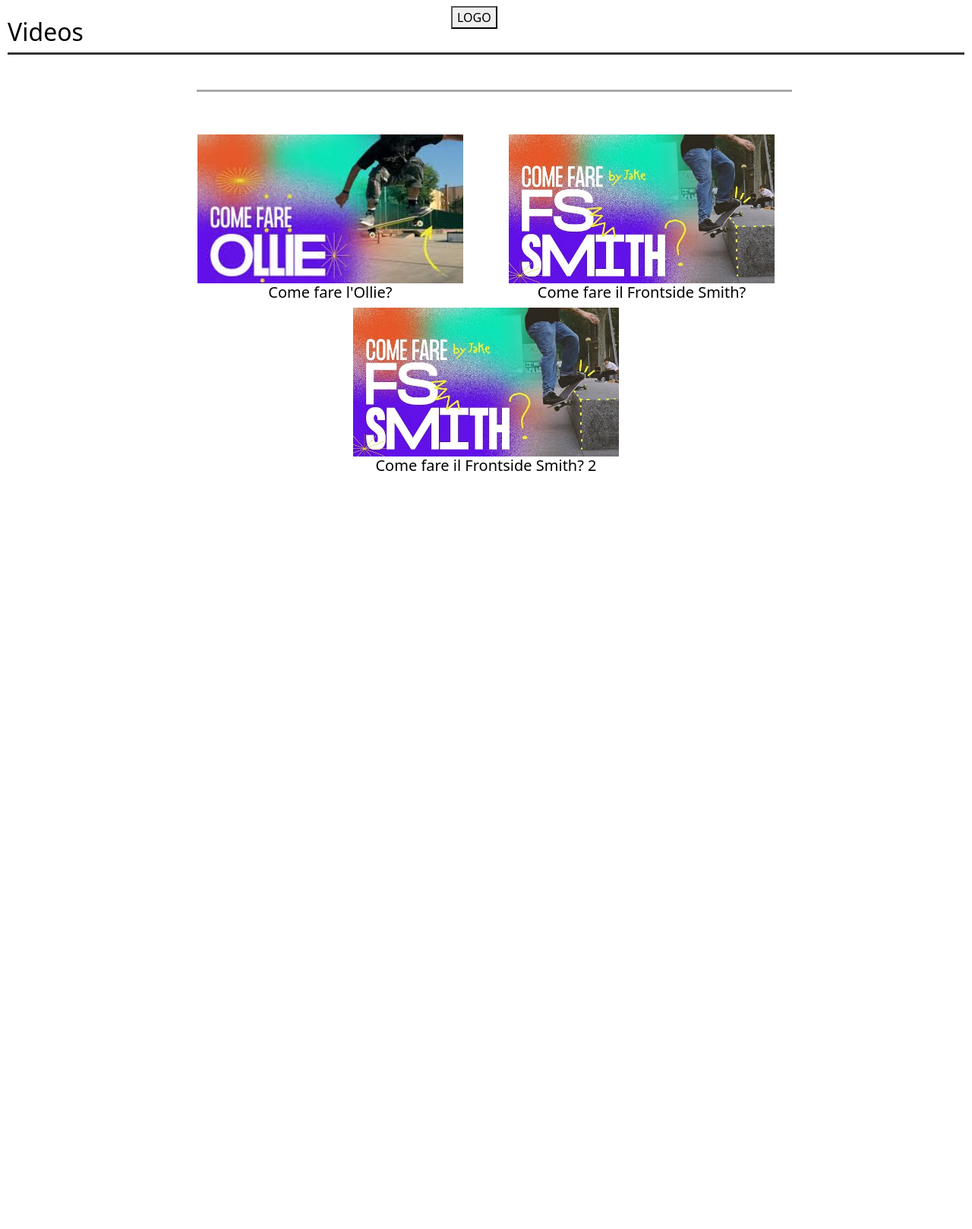
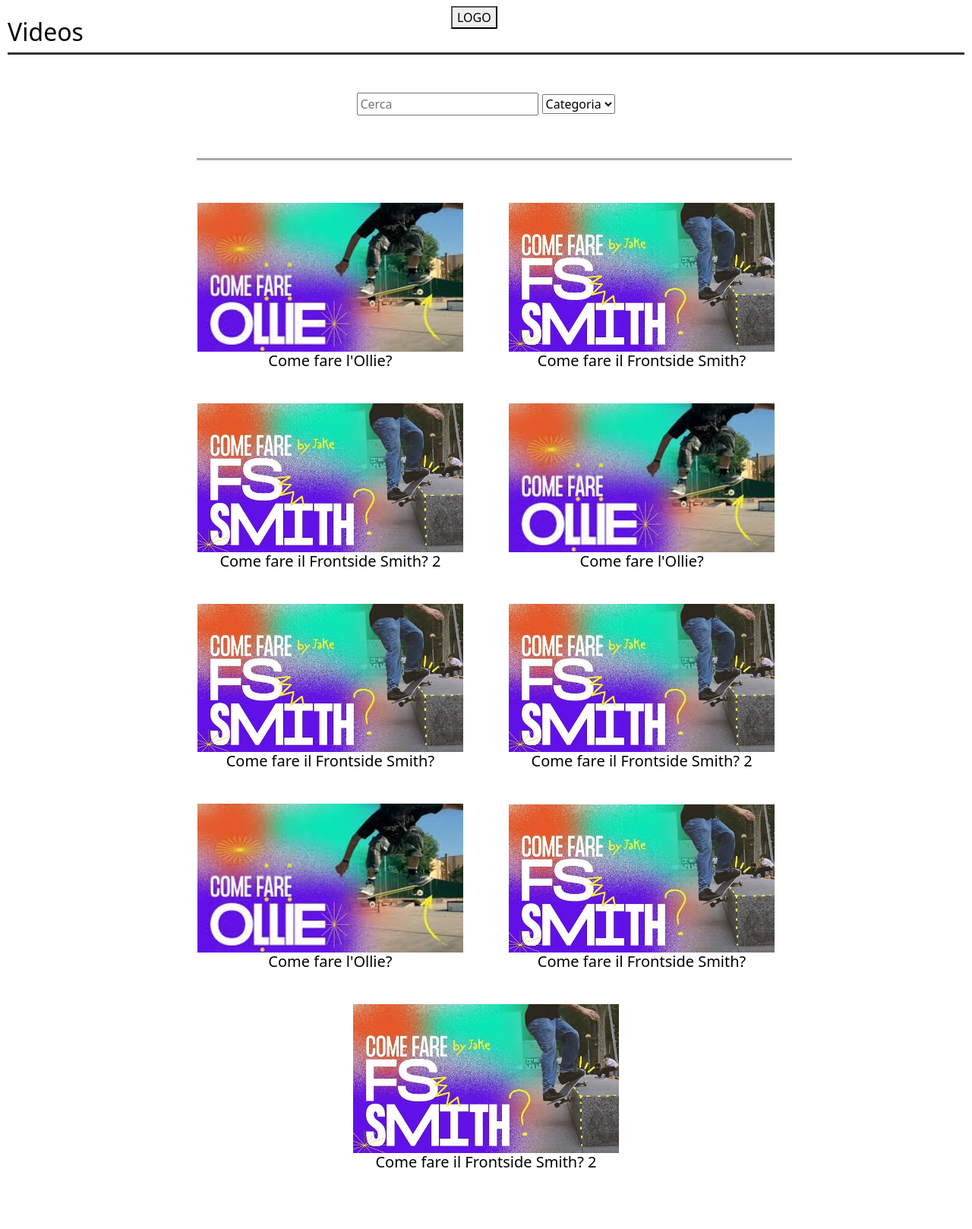
Before and after one commit to AndreaImperi/SKATERS, a PHP site: page /videos/video.html in a window 1280 px wide. Shown: the whole page at 76% size. Before the commit the page ends 620 px from the top, so only its background shows below. Run offline with PHP 8.4, Linux system fonts and the light colour scheme.

Commit message:
Barra fine pagina + aggiustamenti nelle varie pagine

```diff
--- a/SKATERS/accesso/accesso.html
+++ b/SKATERS/accesso/accesso.html
@@ -36,7 +36,10 @@
         </div>
         <hr class="linea" id="linea-grigia" style="color: darkgray;margin-top: 5%;">
         <div style="text-align: center;">
-            <button style="margin-top: 2%;">REGISTRATI</button>
+            <h1 style="font-size: small; color: grey;">Non hai un account?</h1>
+        </div>
+        <div style="text-align: center;">
+            <button style="margin-top: 0%;">REGISTRATI</button>
         </div>
     </body>
 </html>
--- a/SKATERS/videos/style.css
+++ b/SKATERS/videos/style.css
@@ -62,6 +62,8 @@
 }
 .titolo{
     font-size: 20px;
+    height: 60px;
+
 }
 .fixed-bar {
     position: fixed;
--- a/SKATERS/videos/video.html
+++ b/SKATERS/videos/video.html
@@ -8,8 +8,8 @@
     <link rel="stylesheet" href="style.css">
 </head>
 <body>
-    <div class="fixed-bar" style="margin-top: 1%;">
-        <div style="display: flex; justify-content: center; align-items: center; height: 0vh; width: 96vw;background-color: white;">
+    <div class="fixed-bar" style="margin-top: 0%;">
+        <div style="display: flex; justify-content: center; align-items: center; height: 0vh; width: 96vw;background-color: white; margin-top: 1%;">
             <button>LOGO</button>
         </div>
         <h2 style="color: black;">Videos</h2>
@@ -17,12 +17,43 @@
     </div>
     <div class="grid">
         <div class="c1">
+            <div style="margin-top: 8%;">
+                <input type="search" placeholder="Cerca">
+                <select name="categorie" size="1" cols="4">
+                    <option value="nessuna">Categoria</option>
+                    <option value="tutorial">Gennaio</option>
+                    <option value="competizioni">Febbraio</option>
+                    <option value="video-part">Marzo</option>
+                </select>
+            </div>
             <div style="margin-bottom: 5%;text-align: left;">
-                <input type="search" placeholder="Cerca">
                 <hr class="linea" id="linea-grigia" style="color: darkgray;margin-top: 5%;">
-
             </div>
             <div style="margin-top: 3%;">
+                <a style="color: white;" class="video" href="https://www.youtube.com/watch?v=9nWMi9Cbgmw" target="_blank">
+                    <img class="copertina" src="../immagini/Ollie.jpg">
+                    <h2 class="titolo" id="black">Come fare l'Ollie?</h2>
+                </a>
+                <a style="color: white;" class="video" href="https://www.youtube.com/watch?v=aM6Zd4Y25xE" target="_blank">
+                    <img class="copertina" src="../immagini/frontside.jpg">
+                    <h2 class="titolo" id="black">Come fare il Frontside Smith?</h2>
+                </a>
+                <a style="color: white;" class="video" href="https://www.youtube.com/watch?v=aM6Zd4Y25xE" target="_blank">
+                    <img class="copertina" src="../immagini/frontside.jpg">
+                    <h2 class="titolo" id="black">Come fare il Frontside Smith? 2</h2>
+                </a>
+                <a style="color: white;" class="video" href="https://www.youtube.com/watch?v=9nWMi9Cbgmw" target="_blank">
+                    <img class="copertina" src="../immagini/Ollie.jpg">
+                    <h2 class="titolo" id="black">Come fare l'Ollie?</h2>
+                </a>
+                <a style="color: white;" class="video" href="https://www.youtube.com/watch?v=aM6Zd4Y25xE" target="_blank">
+                    <img class="copertina" src="../immagini/frontside.jpg">
+                    <h2 class="titolo" id="black">Come fare il Frontside Smith?</h2>
+                </a>
+                <a style="color: white;" class="video" href="https://www.youtube.com/watch?v=aM6Zd4Y25xE" target="_blank">
+                    <img class="copertina" src="../immagini/frontside.jpg">
+                    <h2 class="titolo" id="black">Come fare il Frontside Smith? 2</h2>
+                </a>
                 <a style="color: white;" class="video" href="https://www.youtube.com/watch?v=9nWMi9Cbgmw" target="_blank">
                     <img class="copertina" src="../immagini/Ollie.jpg">
                     <h2 class="titolo" id="black">Come fare l'Ollie?</h2>
```
Also changed, not shown: SKATERS/index.html (+19 -2 lines), SKATERS/registrazione/registrazione.html (+6 -6 lines), SKATERS/style.css (+6 -1 lines).
